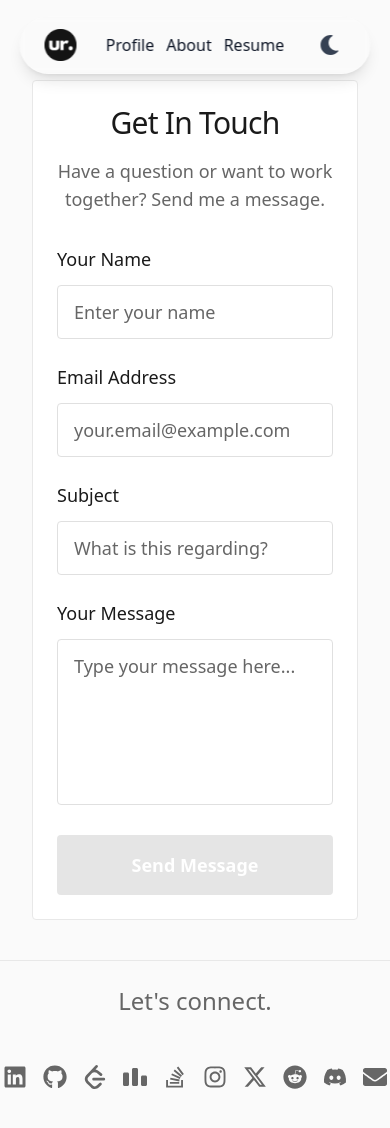
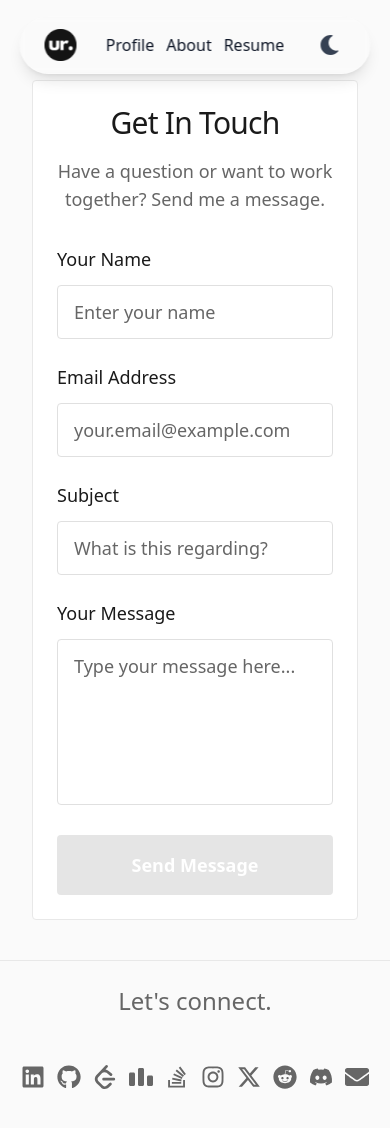
Before and after one commit to YHQZ1/portfolio, a React (Vite) app: page /contact in a window 390 px wide. Built offline with nearby package versions, Linux system fonts and the light colour scheme.

Commit message:
fixed ux issue

```diff
--- a/src/components/Footer.jsx
+++ b/src/components/Footer.jsx
@@ -38,7 +38,7 @@ export default function Footer() {
           Let's connect.
         </h3>
 
-        <div className="flex justify-center gap-4 sm:gap-6 md:gap-8 mb-4">
+        <div className="max-w-md mx-auto flex justify-center gap-3 sm:gap-6 md:gap-8 mb-4 px-2">
           {socialLinks.map(({ name, url, icon: Icon }) => (
             <a
               key={name}
```
